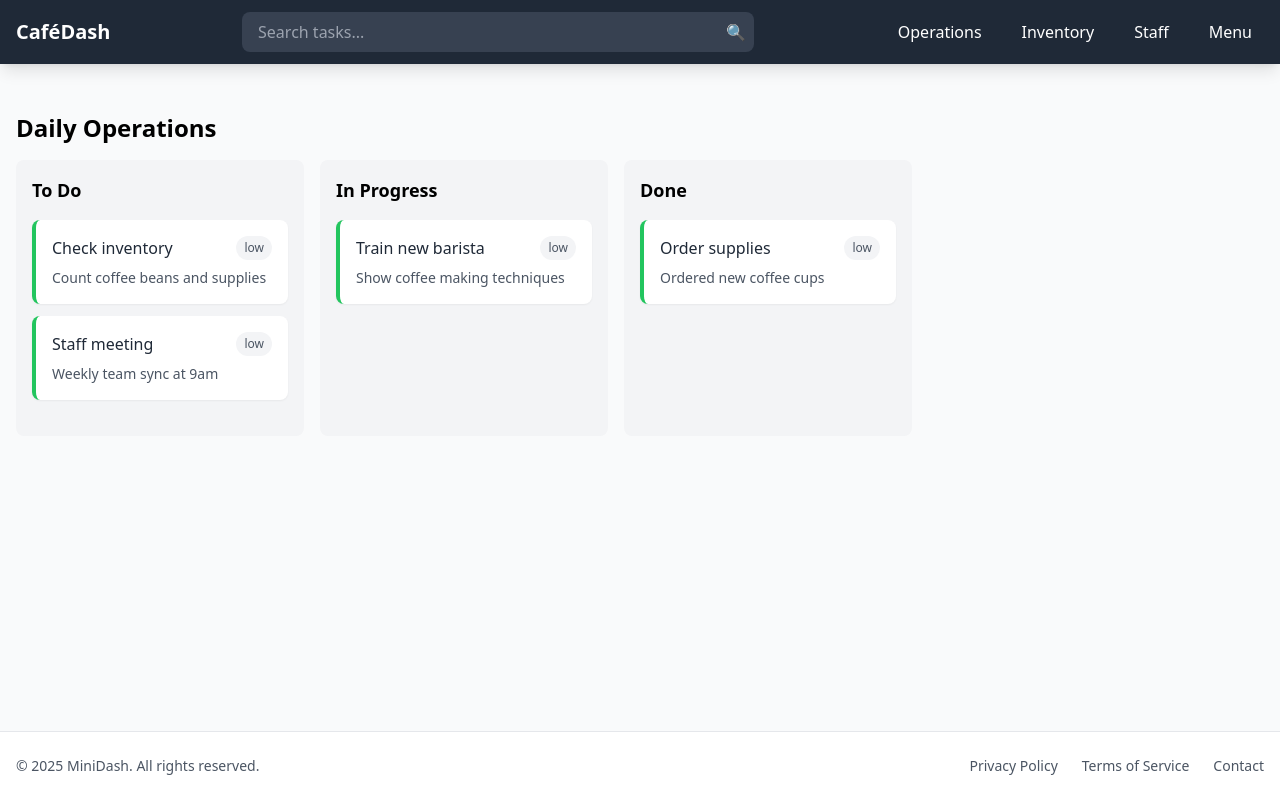
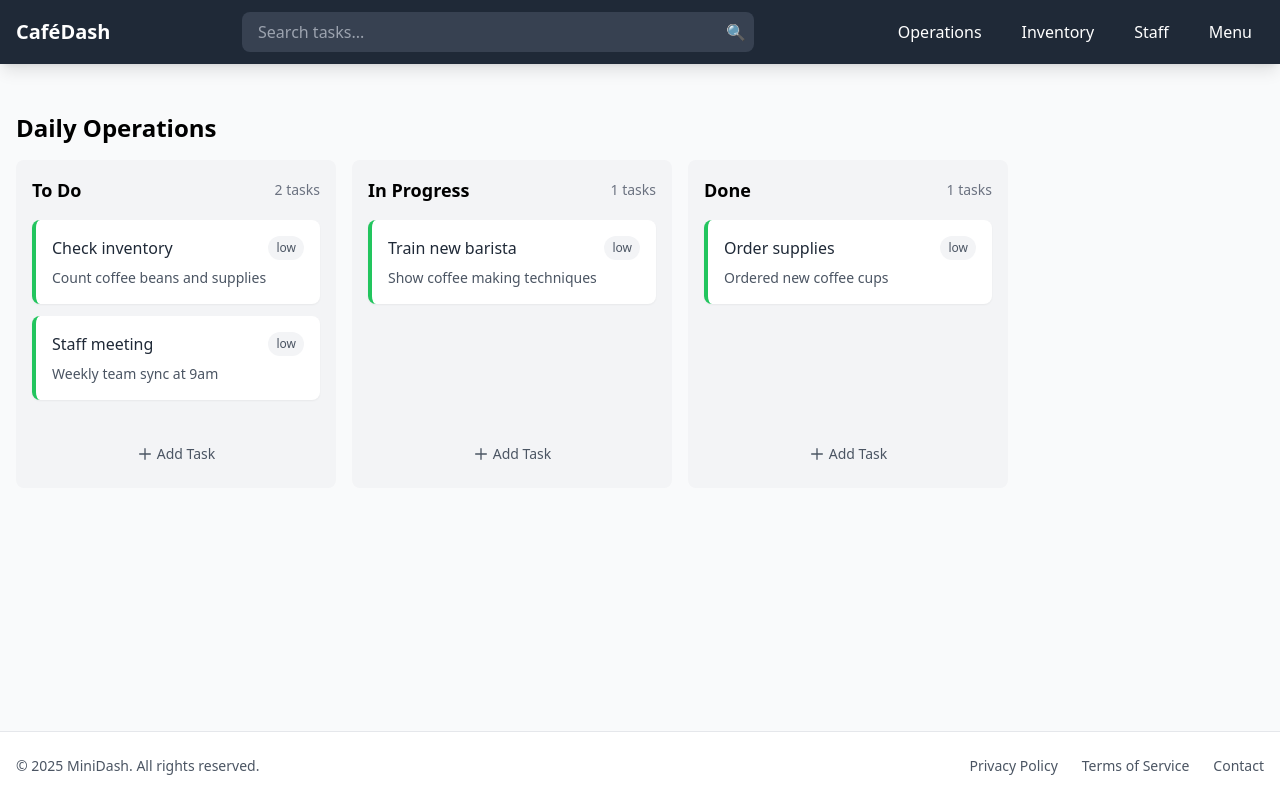
Before and after one commit to elizabethvilloria/minidash, a React (Vite) app: page / in a window 1280 px wide. Built offline with nearby package versions, Linux system fonts and the light colour scheme.

Commit message:
feat: add task creation functionality to task lists

```diff
--- a/src/components/boards/TaskList.jsx
+++ b/src/components/boards/TaskList.jsx
@@ -3,15 +3,36 @@ import { Droppable } from 'react-beautiful-dnd'
 import TaskCard from './TaskCard'
 
 function TaskList({ list }) {
+  const [newTaskTitle, setNewTaskTitle] = React.useState('')
+  const [isAddingTask, setIsAddingTask] = React.useState(false)
+
+  const handleAddTask = (e) => {
+    e.preventDefault()
+    if (!newTaskTitle.trim()) return
+
+    const newTask = {
+      id: `task-${Date.now()}`,
+      title: newTaskTitle.trim(),
+      description: ''
+    }
+
+    list.tasks.push(newTask)
+    setNewTaskTitle('')
+    setIsAddingTask(false)
+  }
+
   return (
-    <div className="bg-gray-100 p-4 rounded-lg w-72">
-      <h3 className="text-lg font-semibold mb-4">{list.title}</h3>
+    <div className="bg-gray-100 p-4 rounded-lg w-80 flex-shrink-0">
+      <div className="flex justify-between items-center mb-4">
+        <h3 className="text-lg font-semibold">{list.title}</h3>
+        <span className="text-sm text-gray-500">{list.tasks.length} tasks</span>
+      </div>
       <Droppable droppableId={list.id}>
         {(provided) => (
           <div
             ref={provided.innerRef}
             {...provided.droppableProps}
-            className="min-h-[200px]"
+            className="min-h-[200px] space-y-2"
           >
             {list.tasks.map((task, index) => (
               <TaskCard key={task.id} task={task} index={index} />
@@ -20,6 +41,44 @@ function TaskList({ list }) {
           </div>
         )}
       </Droppable>
+
+      {isAddingTask ? (
+        <form onSubmit={handleAddTask} className="mt-4">
+          <input
+            type="text"
+            value={newTaskTitle}
+            onChange={(e) => setNewTaskTitle(e.target.value)}
+            placeholder="Enter task title..."
+            className="w-full p-2 rounded border border-gray-300 focus:outline-none focus:ring-2 focus:ring-blue-500"
+            autoFocus
+          />
+          <div className="flex space-x-2 mt-2">
+            <button
+              type="submit"
+              className="flex-1 bg-blue-500 text-white py-2 px-4 rounded hover:bg-blue-600 transition-colors"
+            >
+              Add
+            </button>
+            <button
+              type="button"
+              onClick={() => setIsAddingTask(false)}
+              className="flex-1 bg-gray-300 text-gray-700 py-2 px-4 rounded hover:bg-gray-400 transition-colors"
+            >
+              Cancel
+            </button>
+          </div>
+        </form>
+      ) : (
+        <button
+          onClick={() => setIsAddingTask(true)}
+          className="w-full mt-4 text-gray-600 hover:text-gray-900 text-sm flex items-center justify-center py-2 rounded hover:bg-gray-200 transition-colors"
+        >
+          <svg className="w-4 h-4 mr-1" fill="none" stroke="currentColor" viewBox="0 0 24 24">
+            <path strokeLinecap="round" strokeLinejoin="round" strokeWidth={2} d="M12 4v16m8-8H4" />
+          </svg>
+          Add Task
+        </button>
+      )}
     </div>
   )
 }
```
